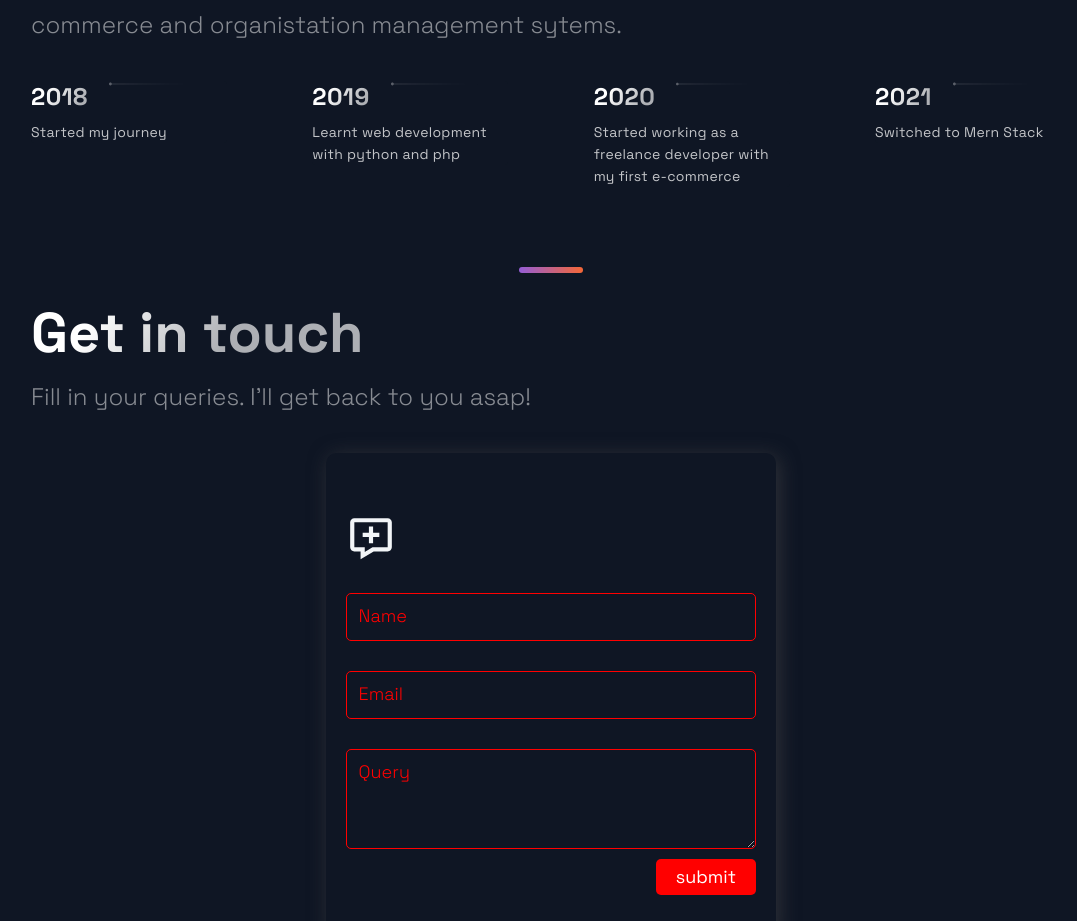
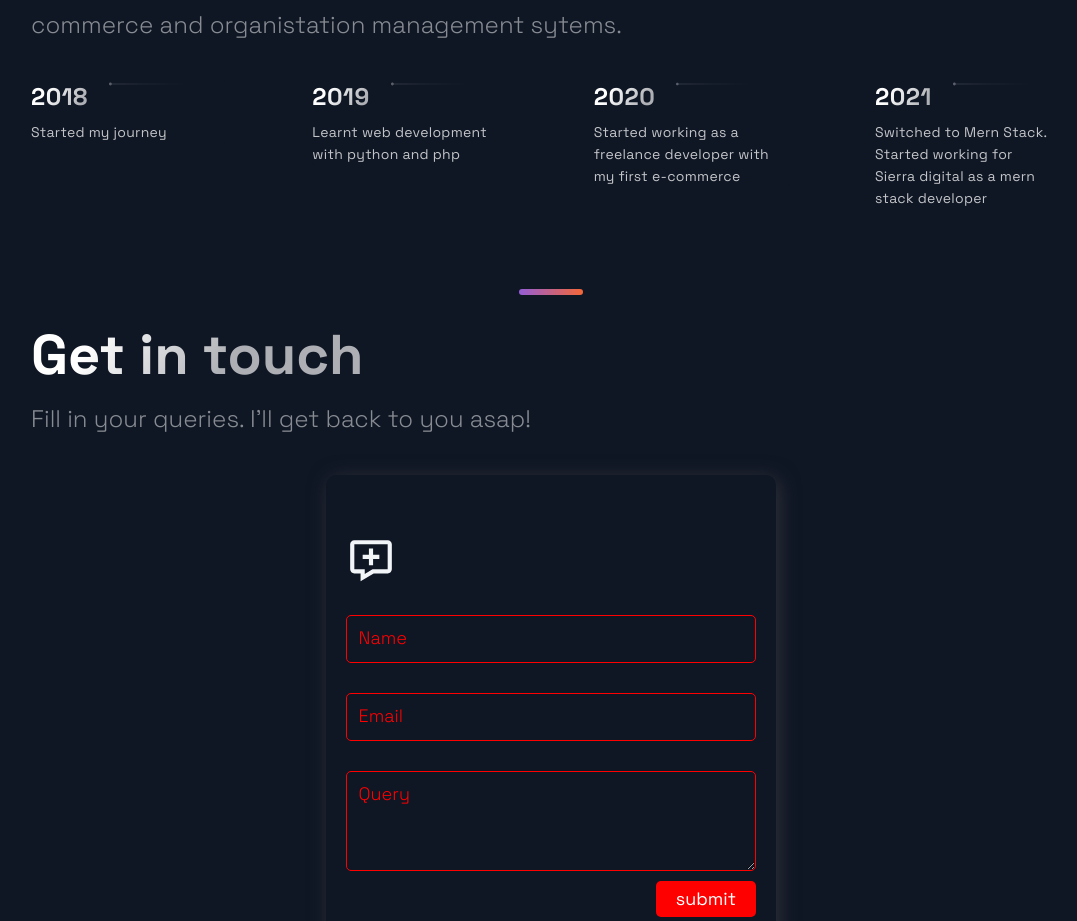
Before and after one commit to alphawhiskey03/portfolio-site, a Next.js app: page / in a window 1280 px wide. Shown: the part 2924-3845 px from the top of the page, without its empty margins (89-1166 px from the left). Built offline with nearby package versions, Linux system fonts and the light colour scheme.

Commit message:
updated timeline

```diff
--- a/src/constants/constants.js
+++ b/src/constants/constants.js
@@ -41,5 +41,5 @@ export const TimeLineData = [
   { year: 2018, text: 'Started my journey', },
   { year: 2019, text: 'Learnt web development with python and php', },
   { year: 2020, text: 'Started working as a freelance developer with my first e-commerce', },
-  { year: 2021, text: 'Switched to Mern Stack', },
+  { year: 2021, text: 'Switched to Mern Stack. Started working for Sierra digital as a mern stack developer', },
 ];
```
